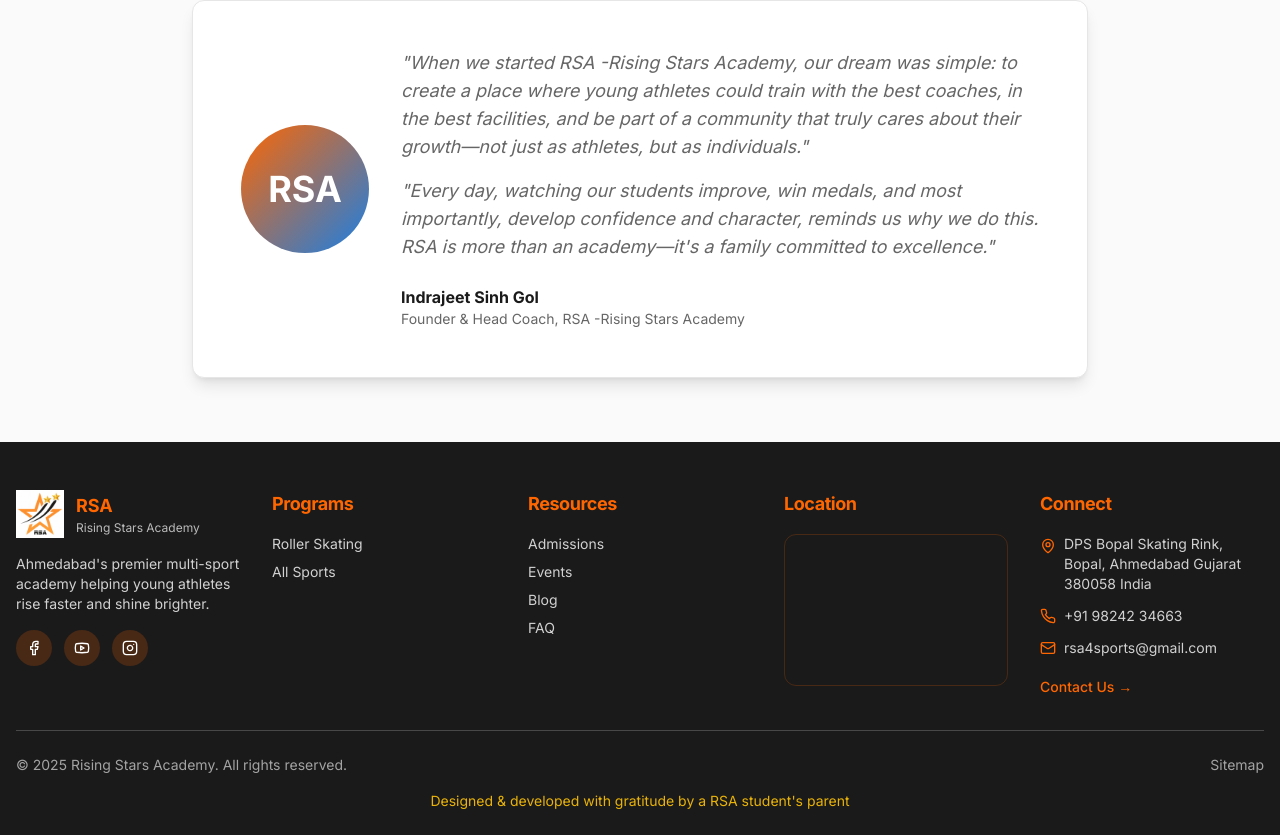
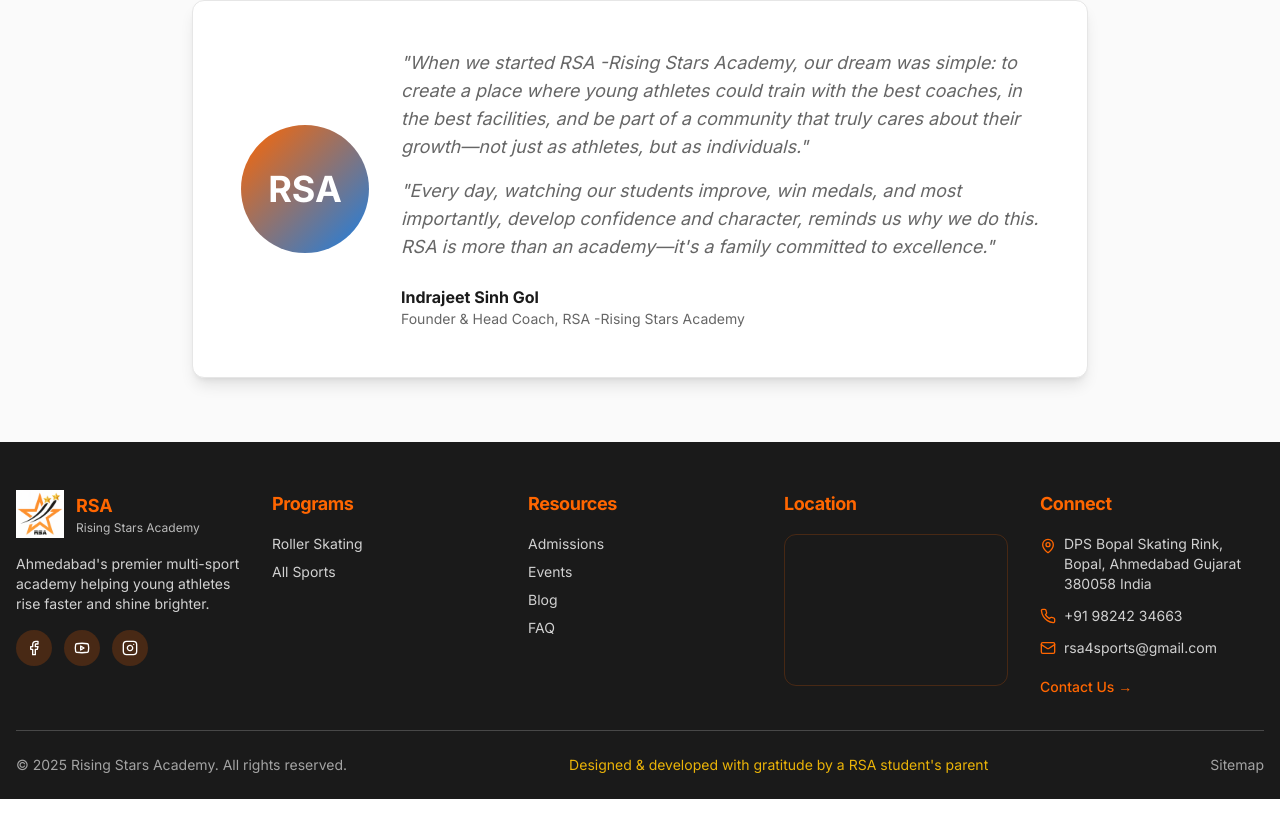
Before and after one commit to soumodip-m/rising-star-skate-hub, a React (Vite) app: page /about in a window 1280 px wide. Shown: the part 2019-2854 px from the top of the page. After the commit the page ends 2818 px from the top, so only its background shows below. Built offline with nearby package versions, Linux system fonts and the light colour scheme; grey boxes are pictures that could not be loaded; the HTML template or start-up script is replaced by a standard one.

Commit message:
Add text before sitemap link

```diff
--- a/src/components/Footer.tsx
+++ b/src/components/Footer.tsx
@@ -120,17 +120,13 @@ export default function Footer() {
         <div className="pt-6 border-t border-background/20">
           <div className="flex flex-col md:flex-row justify-between items-center gap-4 text-sm text-background/60">
             <p>© {currentYear} Rising Stars Academy. All rights reserved.</p>
+            <p className="text-sm text-yellow-500">Designed & developed with gratitude by a RSA student's parent</p>
             <div className="flex gap-6">
-
-
               <Link to="/sitemap" className="hover:text-primary transition-colors">
                 Sitemap
               </Link>
             </div>
           </div>
-          <div className="text-center mt-4">
-            <p className="text-sm text-yellow-500">Designed & developed with gratitude by a RSA student's parent</p>
-          </div>
         </div>
       </div>
     </footer>;
```
